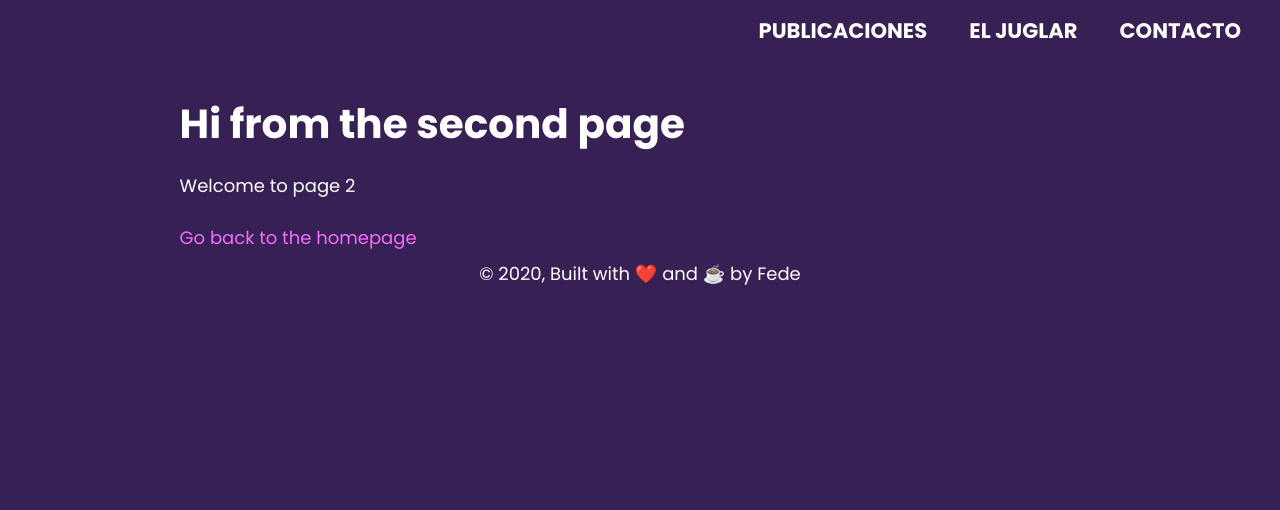
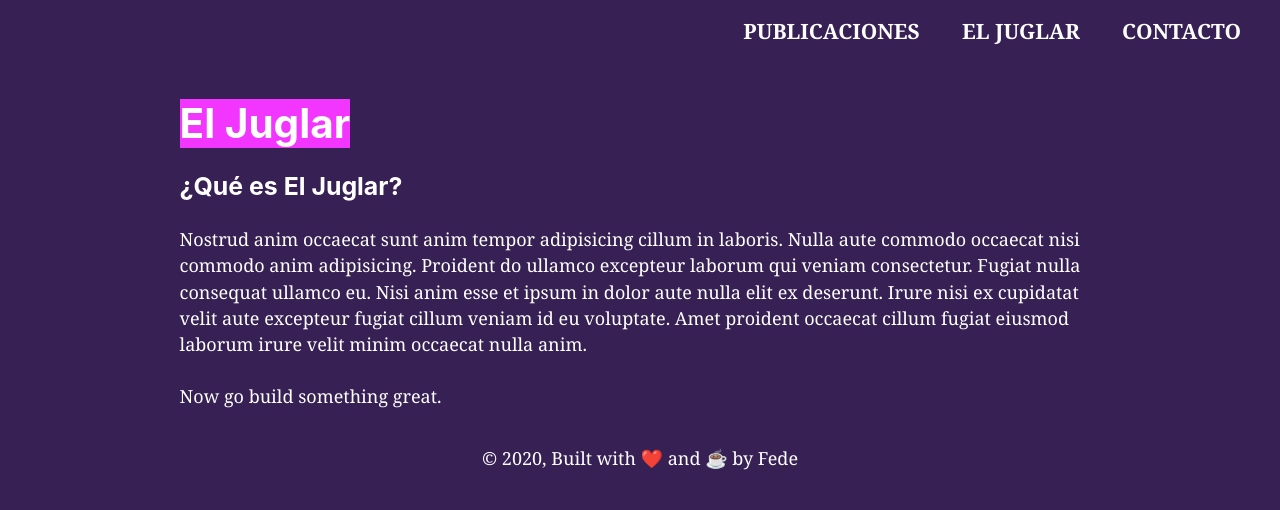
Before and after one commit to FecheGio/portfolio, a Gatsby site: page /page-2 in a window 1280 px wide. Built offline with nearby package versions, Linux system fonts and the light colour scheme; Gatsby itself is replaced by a stand-in of ours.

Commit message:
Add page El Juglar

```diff
--- a/gatsby-config.js
+++ b/gatsby-config.js
@@ -5,6 +5,12 @@
     author: `@FecheGio`
   },
   plugins: [
+    {
+      resolve: 'gatsby-plugin-mailchimp',
+      options: {
+        endpoint: 'https://gmail.us5.list-manage.com/subscribe/post?u=15e956080a41f301c18b679b9&amp;id=8bb8acd106', // add your MC list endpoint here; see instructions below
+      },
+    }
     `gatsby-plugin-react-helmet`,
     {
       resolve: `gatsby-source-filesystem`,
--- a/package.json
+++ b/package.json
@@ -7,6 +7,7 @@
   "dependencies": {
     "gatsby": "^2.19.45",
     "gatsby-image": "^2.2.44",
+    "gatsby-plugin-mailchimp": "^5.1.2",
     "gatsby-plugin-manifest": "^2.2.48",
     "gatsby-plugin-offline": "^3.0.41",
     "gatsby-plugin-prefetch-google-fonts": "^1.4.3",
--- a/src/components/header.js
+++ b/src/components/header.js
@@ -46,7 +46,7 @@
       <nav>
         <ul>
           <li><a href="#">PUBLICACIONES</a></li>
-          <li><a href="#">EL JUGLAR</a></li>
+          <li><a href="/page-2">EL JUGLAR</a></li>
           <li><a href="#">CONTACTO</a></li>
         </ul>
       </nav>
--- a/src/pages/page-2.js
+++ b/src/pages/page-2.js
@@ -1,16 +1,29 @@
 import React from "react"
 import { Link } from "gatsby"
+import addToMailchimp from 'gatsby-plugin-mailchimp'
 
 import Layout from "../components/layout"
 import SEO from "../components/seo"
 
 const SecondPage = () => (
   <Layout>
-    <SEO title="Page two" />
-    <h1>Hi from the second page</h1>
-    <p>Welcome to page 2</p>
-    <Link to="/">Go back to the homepage</Link>
+    <SEO title="El Juglar" />
+    <div class="container">
+      <div class="content">
+        <SEO title="Fede Giobergia" />
+        <h1> <span class="highlight">El Juglar</span></h1>
+
+        <h3>¿Qué es El Juglar?</h3>
+
+        <p>Nostrud anim occaecat sunt anim tempor adipisicing cillum in laboris. Nulla aute commodo occaecat nisi commodo anim adipisicing. Proident do ullamco excepteur laborum qui veniam consectetur. Fugiat nulla consequat ullamco eu. Nisi anim esse et ipsum in dolor aute nulla elit ex deserunt. Irure nisi ex cupidatat velit aute excepteur fugiat cillum veniam id eu voluptate. Amet proident occaecat cillum fugiat eiusmod laborum irure velit minim occaecat nulla anim.</p>
+        <p>Now go build something great.</p>
+
+        {/* <Link to="/page-2/">Go to page 2</Link> */}
+      </div>
+    </div>
   </Layout>
 )
 
+
+
 export default SecondPage
```
Also changed, not shown: 1 other file.
